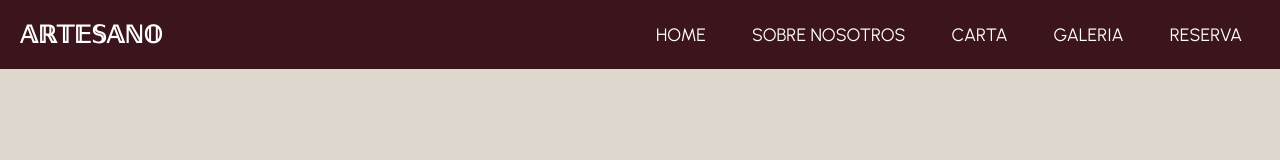
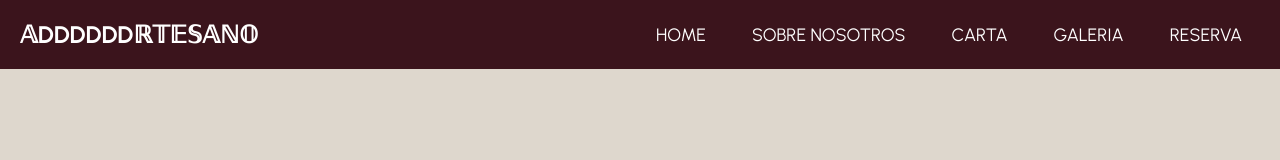
Before and after one commit to denis07-ia/DENIS_MODULO_3, a plain HTML site: page index.html in a window 1280 px wide. Shown: the top 160 px of the page. Drawn offline with Linux system fonts and the light colour scheme; a web font is replaced by a local one.

Commit message:
Update index.html

```diff
--- a/index.html
+++ b/index.html
@@ -19,7 +19,7 @@
             <nav class="nav-barra contenido">
 
                 <a href="#" class="nav-logo">
-                    <h2 class="logo-text" > 𝔸ℝ𝕋𝔼𝕊𝔸ℕ𝕆 </h2>
+                    <h2 class="logo-text" > 𝔸DDDDDDℝ𝕋𝔼𝕊𝔸ℕ𝕆 </h2>
                 </a>
 
 
@@ -340,4 +340,5 @@
 
 
 
+
 </html>
```
